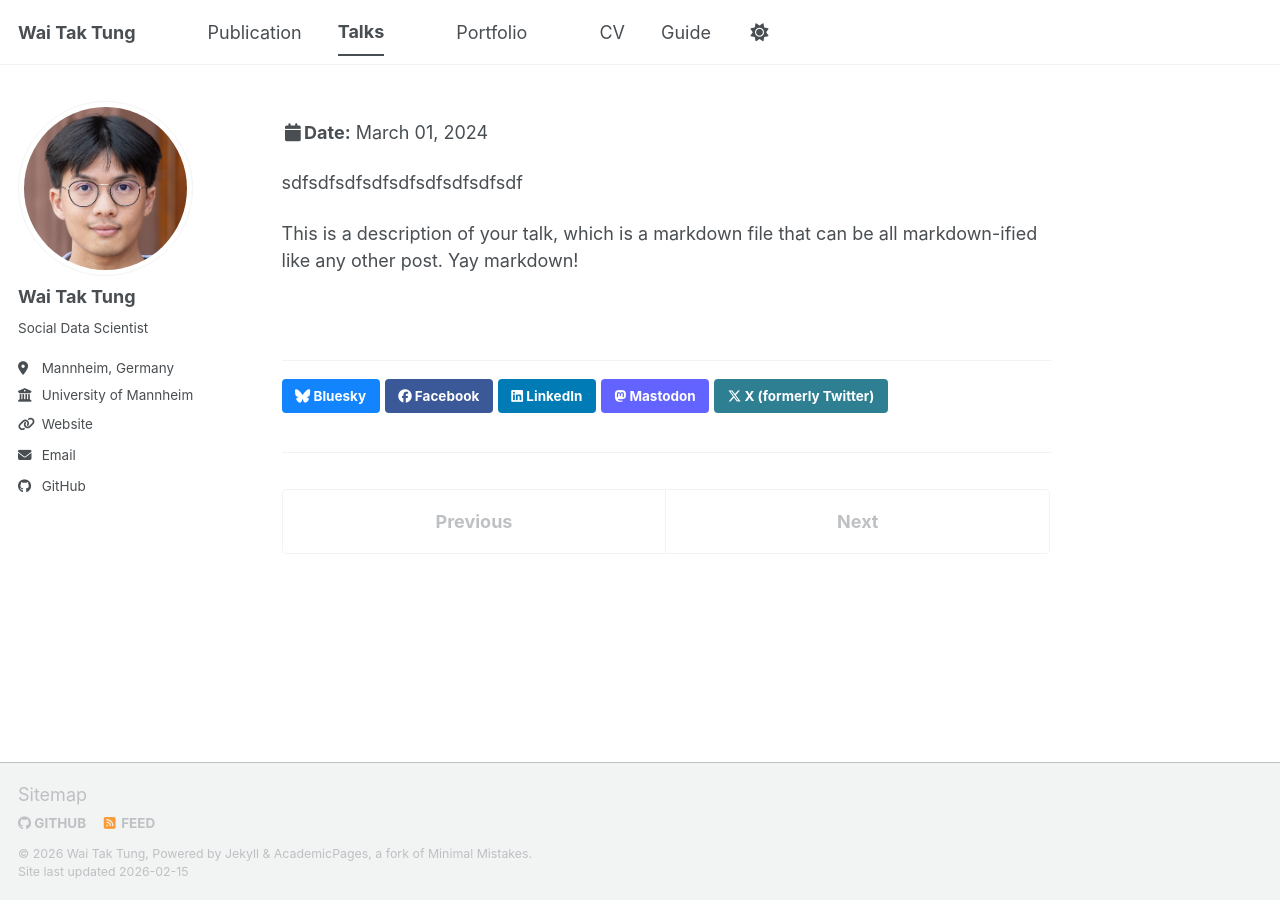
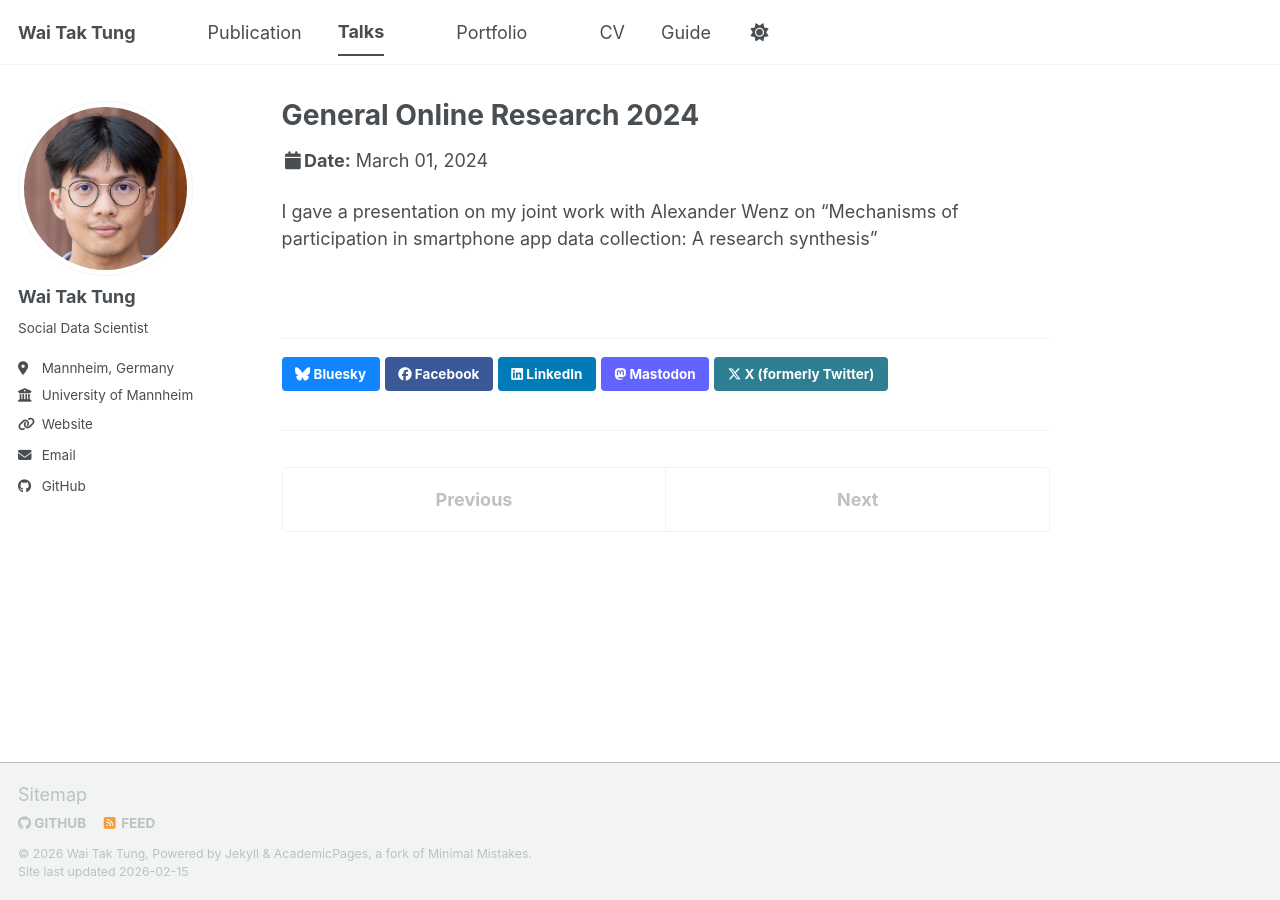
Before and after one commit to wttung/wttung.github.io, a Jekyll site: the page built from _talks/file.md, in a window 1280 px wide. Built offline with Jekyll 4.4.1, drawn with Linux system fonts in a browser that asks for light colours; a script bundle is joined from its source files by our own code; library files that are not in the unit come from our copies.

Commit message:
Update file.md

```diff
--- a/_talks/file.md
+++ b/_talks/file.md
@@ -1,13 +1,11 @@
 ---
-title: ""
+title: "General Online Research 2024"
 collection: Conference
 type: "Presentation"
 permalink: /talks/2012-03-01-talk-1
-venue: "Somewhere in Colonge"
+venue: "Rheinische Fachhochschule Cologne - Campus Vogelsanger Straße"
 date: 2024-03-01
 location: "Colonge, Germany"
 ---
 
-sdfsdfsdfsdfsdfsdfsdfsdfsdf
-
-This is a description of your talk, which is a markdown file that can be all markdown-ified like any other post. Yay markdown!
+I gave a presentation on my joint work with Alexander Wenz on "Mechanisms of participation in smartphone app data collection: A research synthesis"
```
